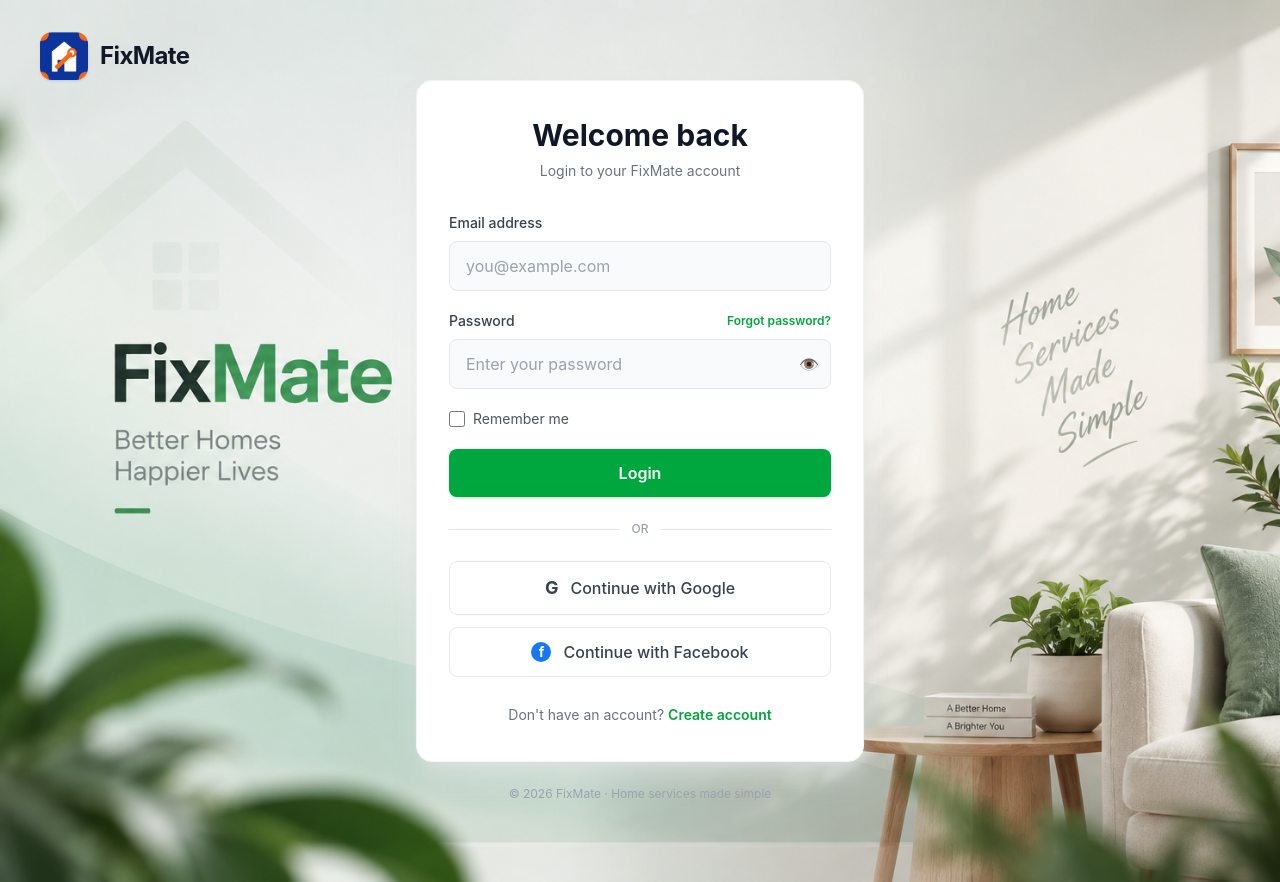
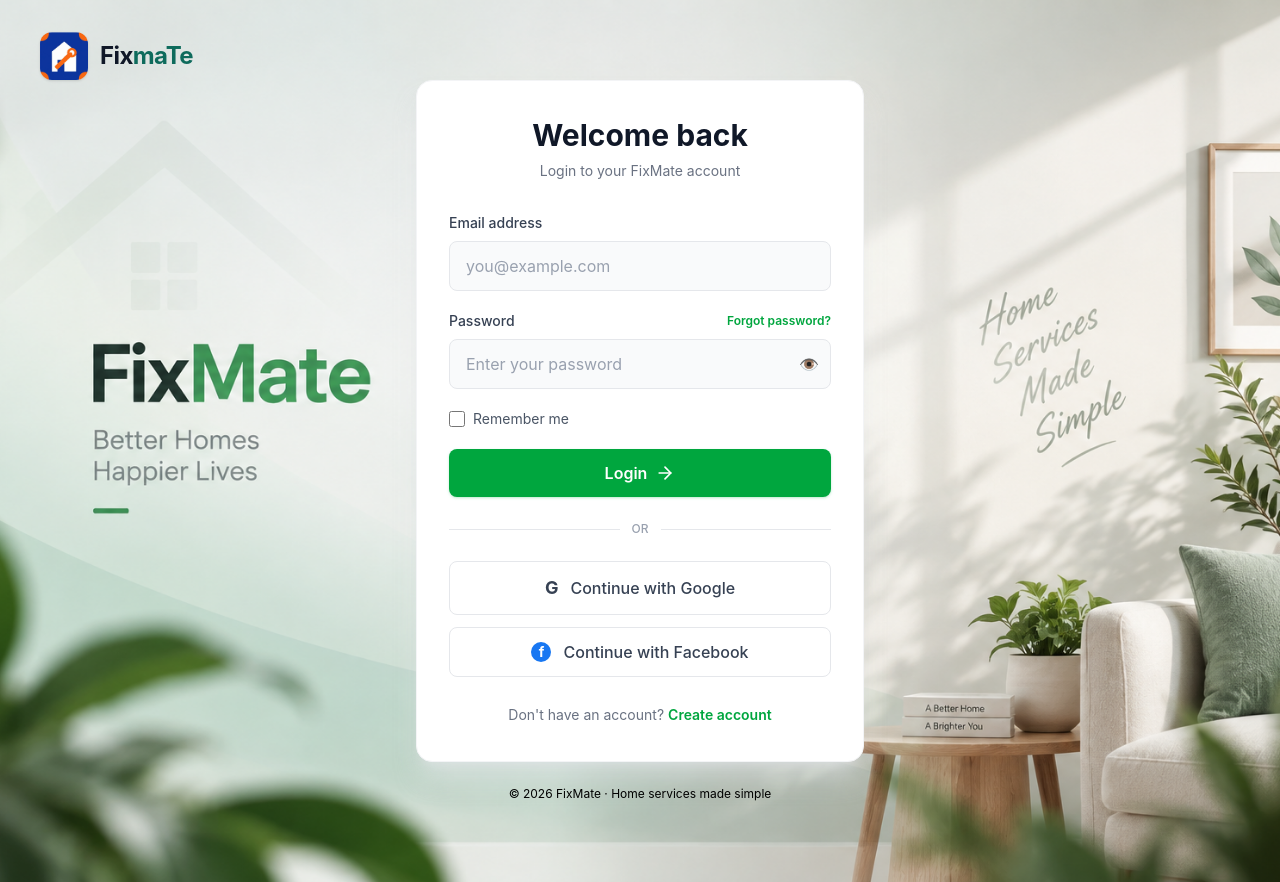
Before and after one commit to piyushgujor666-glitch/HomeServes, a React (Vite) app in the folder Homeserve/: page / in a window 1280 px wide. Built offline with nearby package versions, Linux system fonts and the light colour scheme.

Commit message:
Changes in code

```diff
--- a/Homeserve/package.json
+++ b/Homeserve/package.json
@@ -15,7 +15,7 @@
     "@fortawesome/free-solid-svg-icons": "^7.3.1",
     "@fortawesome/react-fontawesome": "^3.5.0",
     "@tailwindcss/vite": "^4.3.3",
-    "lucide-react": "^1.45.0",
+    "lucide-react": "^1.49.0",
     "react": "^19.2.8",
     "react-dom": "^19.2.8",
     "react-phone-input-2": "^2.15.1",
--- a/Homeserve/src/Pages/Forgot.jsx/Forgot.jsx
+++ b/Homeserve/src/Pages/Forgot.jsx/Forgot.jsx
@@ -278,8 +278,10 @@
 
         </div>
 
+
       </div>
     </div>
+
   );
 }
 
--- a/Homeserve/src/Pages/Home/Home.jsx
+++ b/Homeserve/src/Pages/Home/Home.jsx
@@ -462,7 +462,7 @@
 
               <div className="mt-10">
 
-                <img src={logo} alt="logo" className="h-20"/>
+                <img src={logo} alt="logo" className="h-20 rounded-2xl"/>
 
                 <h3 className="text-3xl font-extrabold mt-5">
                   One place.
--- a/Homeserve/src/Pages/Login/Login.jsx
+++ b/Homeserve/src/Pages/Login/Login.jsx
@@ -1,79 +1,73 @@
 import React, { useState } from "react";
-import { NavLink } from "react-router-dom";
+import { NavLink, useNavigate } from "react-router-dom";
+import { ArrowRight } from "lucide-react";
 
 import logo from "../../assets/FIX.jpg";
-import backgroundimage from "../../assets/login_page.png"
-
-// Add your background image here.
-// Example:
-// import bg from "../../assets/login-background.jpg";
+import backgroundimage from "../../assets/login_page.png";
 
 export default function LoginForm() {
+  const navigate = useNavigate();
+
   const [isVisible, setIsVisible] = useState(false);
+  const [loading, setLoading] = useState(false);
+
+  const handleLogin = (e) => {
+    e.preventDefault();
+
+    setLoading(true);
+
+    // Simulate login process
+    setTimeout(() => {
+      setLoading(false);
+      navigate("/home");
+    }, 1500);
+  };
 
   return (
-    <main className="min-h-screen relative overflow-hidden bg-gradient-to-br from-white via-[#F8FAFC] to-[#ECFDF5] bg-cover"
-    style={{backgroundImage:`url(${backgroundimage})`}}>
-
-      {/* =====================================================
-          OPTIONAL BACKGROUND IMAGE
-          =====================================================
-
-          If you want to use your own image, uncomment:
-
-          import bg from "../../assets/login-background.jpg";
-
-          Then add:
-
-          style={{ backgroundImage: `url(${bg})` }}
-
-          to this main element.
-      */}
-
-      {/* =====================================================
+    <main
+      className="min-h-screen relative overflow-hidden bg-gradient-to-br from-white via-[#F8FAFC] to-[#ECFDF5] bg-cover bg-center"
+      style={{
+        backgroundImage: `url(${backgroundimage})`,
+      }}
+    >
+      {/* ================================
           TOP LEFT BRAND
-          ===================================================== */}
+      ================================= */}
 
       <div className="absolute top-6 left-6 sm:top-8 sm:left-10 z-20">
-
         <NavLink
           to="/"
           className="flex items-center gap-3"
         >
-
           <img
             src={logo}
-            alt="FixMate"
+            alt="FixMate Logo"
             className="w-11 h-11 sm:w-12 sm:h-12 object-cover rounded-xl shadow-sm"
           />
 
           <span className="text-xl sm:text-2xl font-bold tracking-tight text-gray-900">
-            FixMate
+            Fix<span className="text-[#0E6B5C]">maTe</span>
           </span>
-
         </NavLink>
-
       </div>
 
-
-      {/* =====================================================
+      {/* ================================
           LOGIN AREA
-          ===================================================== */}
+      ================================= */}
 
       <div className="min-h-screen flex items-center justify-center px-4 py-24 sm:py-20">
 
         <div className="w-full max-w-md">
 
-          {/* =================================================
+          {/* ================================
               LOGIN CARD
-              ================================================= */}
+          ================================= */}
 
           <div className="bg-white rounded-2xl border border-gray-100 shadow-xl shadow-gray-200/50 px-6 py-8 sm:px-8 sm:py-9">
 
             {/* Header */}
 
             <div className="text-center mb-8">
-
               <h1 className="text-2xl sm:text-3xl font-bold text-gray-900">
                 Welcome back
               </h1>
@@ -81,20 +75,20 @@
               <p className="text-sm text-gray-500 mt-2">
                 Login to your FixMate account
               </p>
-
             </div>
 
+            {/* ================================
+                LOGIN FORM
+            ================================= */}
 
-            {/* =================================================
-                LOGIN FORM
-                ================================================= */}
-
-            <form className="space-y-5">
+            <form
+              onSubmit={handleLogin}
+              className="space-y-5"
+            >
 
               {/* EMAIL */}
 
               <div>
-
                 <label
                   htmlFor="email"
                   className="block text-sm font-medium text-gray-700 mb-2"
@@ -127,15 +121,11 @@
                     focus:ring-green-500/10
                   "
                 />
-
               </div>
-
 
               {/* PASSWORD */}
 
               <div>
-
-                {/* Password label + forgot */}
 
                 <div className="flex items-center justify-between mb-2">
 
@@ -161,8 +151,7 @@
 
                 </div>
 
-
-                {/* Password input */}
+                {/* Password Input */}
 
                 <div className="relative">
 
@@ -193,7 +182,6 @@
                     "
                   />
 
-
                   {/* Show / Hide Password */}
 
                   <button
@@ -218,13 +206,9 @@
                   </button>
 
                 </div>
-
               </div>
 
-
-              {/* =================================================
-                  REMEMBER ME
-                  ================================================= */}
+              {/* REMEMBER ME */}
 
               <div className="flex items-center">
 
@@ -249,39 +233,67 @@
 
               </div>
 
+              {/* ================================
+                  LOGIN BUTTON
+              ================================= */}
 
-              {/* =================================================
-                  LOGIN BUTTON
-                  ================================================= */}
-
-              <NavLink
-                to="/home"
-                className="
+              <button
+                type="submit"
+                disabled={loading}
+                className={`
                   w-full
                   flex
                   items-center
                   justify-center
+                  gap-2
                   py-3
                   rounded-lg
-                  bg-green-600
-                  hover:bg-green-700
-                  active:bg-green-800
                   text-white
                   font-semibold
                   transition
                   shadow-sm
                   shadow-green-600/20
-                "
+                  ${
+                    loading
+                      ? "bg-green-500 cursor-not-allowed"
+                      : "bg-green-600 hover:bg-green-700 active:bg-green-800"
+                  }
+                `}
               >
-                Login
-              </NavLink>
+
+                {loading ? (
+                  <>
+                    {/* Loading Spinner */}
+
+                    <span
+                      className="
+                        w-5
+                        h-5
+                        border-2
+                        border-white
+                        border-t-transparent
+                        rounded-full
+                        animate-spin
+                      "
+                    />
+
+                    Logging in...
+                  </>
+                ) : (
+                  <>
+                    Login
+
+                    <ArrowRight className="w-5 h-5" />
+                  </>
+                )}
+
+              </button>
 
             </form>
 
-
-            {/* =================================================
+            {/* ================================
                 DIVIDER
-                ================================================= */}
+            ================================= */}
 
             <div className="flex items-center gap-3 my-6">
 
@@ -295,11 +307,9 @@
 
             </div>
 
-
-            {/* =================================================
+            {/* ================================
                 GOOGLE LOGIN
-                Firebase can be added here later
-                ================================================= */}
+            ================================= */}
 
             <button
               type="button"
@@ -322,8 +332,6 @@
               "
             >
 
-              {/* Google icon */}
-
               <span className="text-lg font-bold">
                 G
               </span>
@@ -334,11 +342,9 @@
 
             </button>
 
-
-            {/* =================================================
+            {/* ================================
                 FACEBOOK LOGIN
-                Firebase can be added here later
-                ================================================= */}
+            ================================= */}
 
             <button
               type="button"
@@ -361,8 +367,6 @@
                 mt-3
               "
             >
-
-              {/* Facebook icon */}
 
               <span
                 className="
@@ -387,10 +391,9 @@
 
             </button>
 
-
-            {/* =================================================
+            {/* ================================
                 SIGN UP
-                ================================================= */}
+            ================================= */}
 
             <p className="text-center text-sm text-gray-500 mt-7">
 
@@ -402,7 +405,7 @@
                   ml-1
                   font-semibold
                   text-green-600
-                  hover:text-green-700
+                  hover:text-black-700
                   transition
                 "
               >
@@ -413,12 +416,11 @@
 
           </div>
 
+          {/* ================================
+              FOOTER
+          ================================= */}
 
-          {/* =================================================
-              FOOTER
-              ================================================= */}
-
-          <p className="text-center text-xs text-gray-400 mt-6">
+          <p className="text-center text-xs text-black-500 mt-6">
             © 2026 FixMate · Home services made simple
           </p>
 
--- a/Homeserve/src/Pages/Profile/Profile.jsx
+++ b/Homeserve/src/Pages/Profile/Profile.jsx
@@ -334,6 +334,12 @@
               </div>
 
               <NavLink
+              onClick={(e)=>{
+                const confirmlogout = window.confirm("Are you sure you want to log out? 🥺 \n We’ll miss having you around! Your next order is just one click away. ❤️");
+                  if(!confirmlogout){
+                    e.preventDefault();
+                  }
+              }}
                 to="/login"
                 className="inline-flex items-center justify-center px-6 py-3 rounded-xl border border-red-200 text-red-600 font-bold hover:bg-red-50 transition-all duration-200"
               >
--- a/Homeserve/src/Pages/Sign-up/Signup.jsx
+++ b/Homeserve/src/Pages/Sign-up/Signup.jsx
@@ -37,7 +37,7 @@
           />
 
           <span className="text-xl sm:text-2xl font-bold tracking-tight text-gray-900">
-            FixMate
+            FixmaTe
           </span>
         </NavLink>
       </div>
@@ -580,7 +580,7 @@
               FOOTER
               ================================================= */}
 
-          <p className="text-center text-xs text-gray-400 mt-6">
+          <p className="text-center text-xs text-black-500 mt-6">
             © 2026 FixMate · Home services made simple
           </p>
 
```
Also changed, not shown: 1 other file (tests, documents, lock files or other folders).
